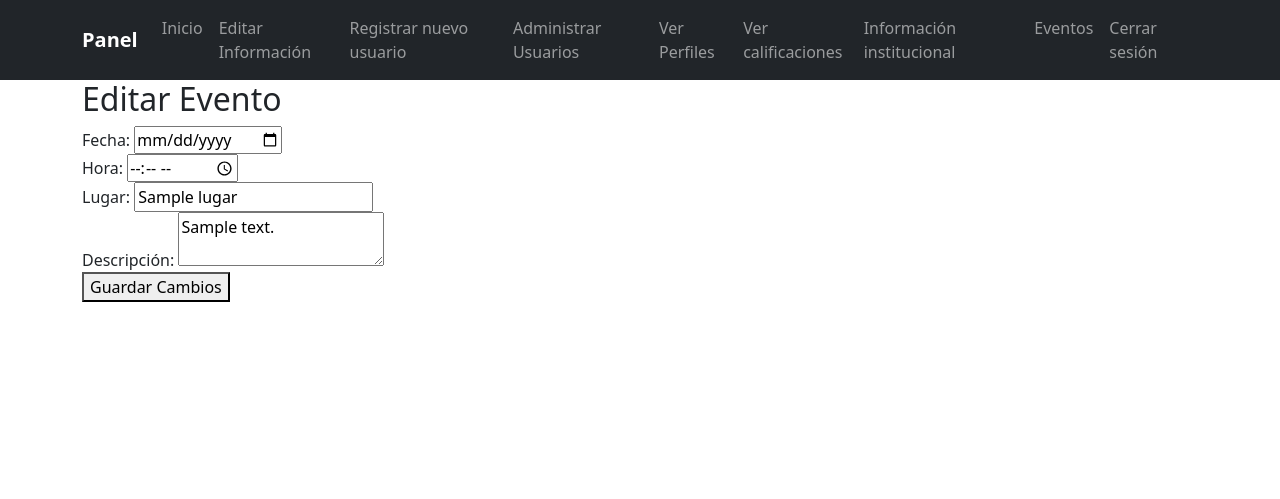
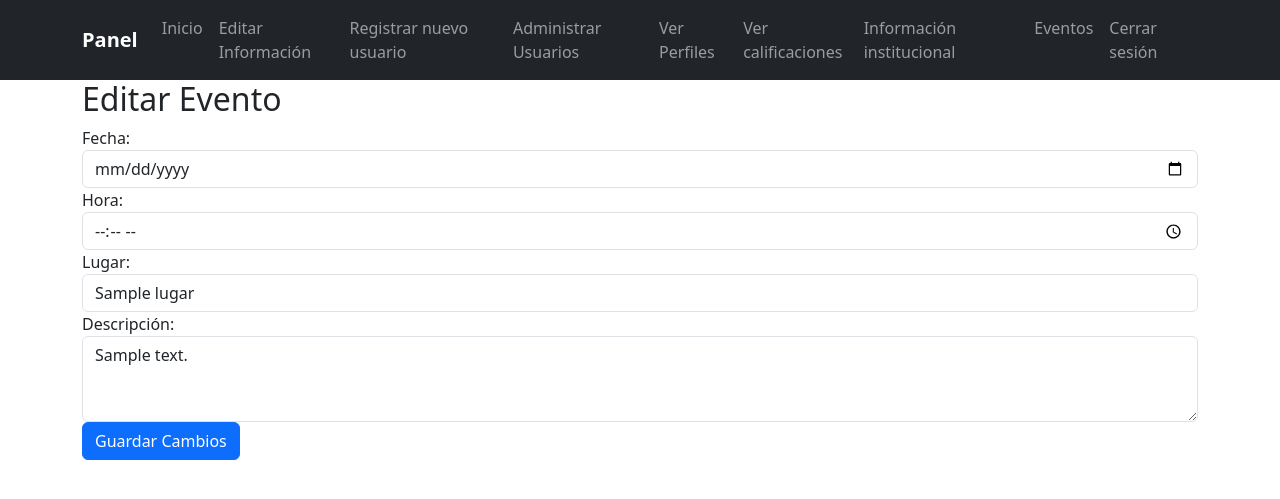
Before and after one commit to makyp/colegio_UDC, a Flask app: template src/templates/admin/editar_evento.html in a window 1280 px wide. Shown: the top 499 px of the page. Run offline with Flask 3, Linux system fonts and the light colour scheme; the template is opened without the code that fills it: most values are stand-ins (such as "Sample title", 1, 10 or a date in 2020); parts of the project's set-up code (start-up, migrations or seed data) failed here and were passed over; some libraries are stand-ins or nearby versions.

Commit message:
Correcciones finales

```diff
--- a/src/templates/admin/editar_evento.html
+++ b/src/templates/admin/editar_evento.html
@@ -2,15 +2,27 @@
 {% block title %} Editar Evento{% endblock %}
 {% block header %}Editar Evento{% endblock %}
 {% block content %}
-<form method="POST" action="{{ url_for('editar_evento', evento_id=evento._id) }}">
-    <label for="fecha">Fecha:</label>
-    <input type="date" id="fecha" name="fecha" value="{{ evento.fecha }}" required><br>
-    <label for="hora">Hora:</label>
-    <input type="time" id="hora" name="hora" value="{{ evento.hora }}" required><br>
-    <label for="lugar">Lugar:</label>
-    <input type="text" id="lugar" name="lugar" value="{{ evento.lugar }}" required><br>
-    <label for="descripcion">Descripción:</label>
-    <textarea id="descripcion" name="descripcion" required>{{ evento.descripcion }}</textarea><br>
-    <button type="submit">Guardar Cambios</button>
+<form method="POST" action="{{ url_for('editar_evento', evento_id=evento._id) }}" class="needs-validation" novalidate>
+    <div class="form-group">
+        <label for="fecha">Fecha:</label>
+        <input type="date" class="form-control" id="fecha" name="fecha" value="{{ evento.fecha }}" required>
+        <div class="invalid-feedback">Por favor, ingrese la fecha del evento.</div>
+    </div>
+    <div class="form-group">
+        <label for="hora">Hora:</label>
+        <input type="time" class="form-control" id="hora" name="hora" value="{{ evento.hora }}" required>
+        <div class="invalid-feedback">Por favor, ingrese la hora del evento.</div>
+    </div>
+    <div class="form-group">
+        <label for="lugar">Lugar:</label>
+        <input type="text" class="form-control" id="lugar" name="lugar" value="{{ evento.lugar }}" required>
+        <div class="invalid-feedback">Por favor, ingrese el lugar del evento.</div>
+    </div>
+    <div class="form-group">
+        <label for="descripcion">Descripción:</label>
+        <textarea class="form-control" id="descripcion" name="descripcion" rows="3" required>{{ evento.descripcion }}</textarea>
+        <div class="invalid-feedback">Por favor, ingrese una descripción del evento.</div>
+    </div>
+    <button type="submit" class="btn btn-primary">Guardar Cambios</button>
 </form>
 {% endblock %}
```
